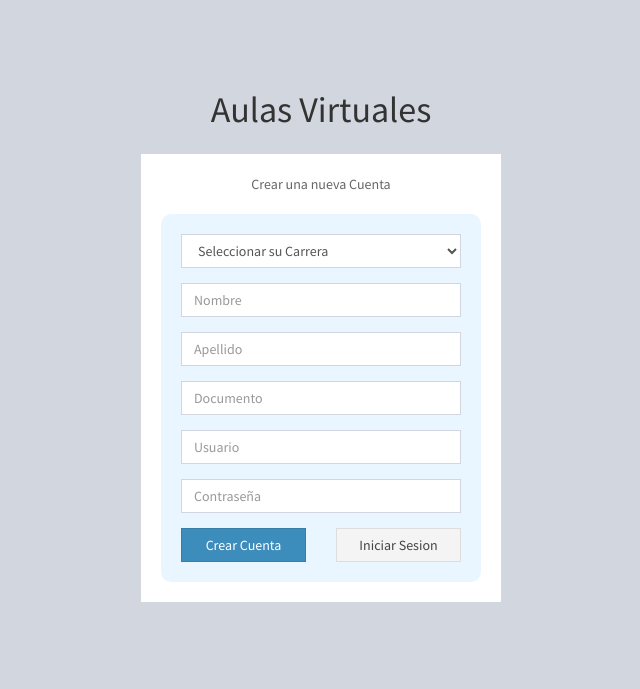
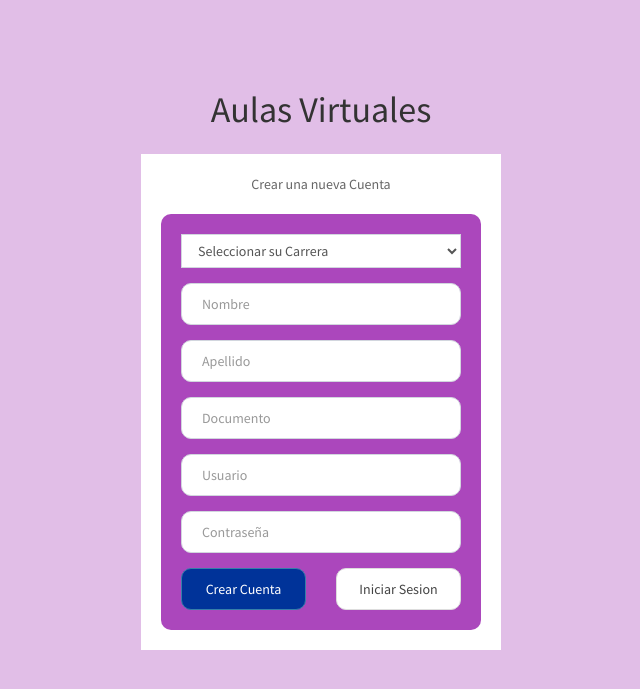
Before and after one commit to Ney1981/Aulas, a PHP site: page /Aulas/Crear-Cuenta in a window 1280 px wide. Shown: the top 689 px of the page, without its empty margins (319-959 px from the left). Run offline with PHP 8.4, Linux system fonts and the light colour scheme; data comes from the database, SQL or seed files in the repository; some libraries are stand-ins or nearby versions.

Commit message:
Style de formulario de ingreso

```diff
--- a/Vistas/modulos/Crear-Cuenta.php
+++ b/Vistas/modulos/Crear-Cuenta.php
@@ -10,7 +10,7 @@
 
         <p class="login-box-msg">Crear una nueva Cuenta</p>
 
-        <div class="login-form-container" style="background-color: #eaf6ff; padding: 20px; border-radius: 10px;">
+        <div class="login-form-container" style="background-color: #AB47BC; padding: 20px; border-radius: 10px;">
 
             <form method="post">
 
@@ -37,31 +37,36 @@
 
                 <div class="form-group has-feedback">
 
-                    <input type="text" class="form-control" name="nombre" placeholder="Nombre">
+                    <input type="text" class="form-control" style="padding: 20px; border-radius: 10px;"
+                    name="nombre" placeholder="Nombre">
 
                 </div>
 
                 <div class="form-group has-feedback">
 
-                    <input type="text" class="form-control" name="apellido" placeholder="Apellido">
+                    <input type="text" class="form-control" style="padding: 20px; border-radius: 10px;"
+                    name="apellido" placeholder="Apellido">
 
                 </div>
 
                 <div class="form-group has-feedback">
 
-                    <input type="text" class="form-control" name="documento" placeholder="Documento">
+                    <input type="text" class="form-control" style="padding: 20px; border-radius: 10px;"
+                    name="documento" placeholder="Documento">
 
                 </div>
 
                 <div class="form-group has-feedback">
 
-                    <input type="text" class="form-control" id="usuario" name="usuario" placeholder="Usuario">
+                    <input type="text" class="form-control" style="padding: 20px; border-radius: 10px;"
+                    id="usuario" name="usuario" placeholder="Usuario">
 
                 </div>
 
                 <div class="form-group has-feedback">
 
-                    <input type="password" class="form-control" name="clave" placeholder="Contraseña">
+                    <input type="password" class="form-control" style="padding: 20px; border-radius: 10px;"
+                    name="clave" placeholder="Contraseña">
                     <input type="hidden" class="form-control" name="rol" value="Estudiante">
 
                 </div>
@@ -70,14 +75,18 @@
 
                     <div class="col-xs-6">
 
-                        <button type="submit" class="btn btn-primary btn-block btn-flat">Crear Cuenta</button>
+                        <button type="submit" class="btn btn-primary btn-block btn-flat"
+                        style="background-color: #003399; padding: 10px; border-radius: 10px;">
+                        Crear Cuenta</button>
 
                     </div>
 
                     <div class="col-xs-6">
 
                         <a href="Ingresar">
-                        <button type="button" class="btn btn-default btn-block btn-flat">Iniciar Sesion</button>
+                        <button type="button" class="btn btn-default btn-block btn-flat"
+                        style="background-color: #FFFFFF; padding: 10px; border-radius: 10px;">
+                        Iniciar Sesion</button>
                         </a>
 
                     </div>
--- a/Vistas/plantilla.php
+++ b/Vistas/plantilla.php
@@ -51,7 +51,7 @@ session_start();
   <script src="http://localhost/Aulas/Vistas/sweetalert2/sweetalert2.all.js"></script>
 
 </head>
-<body class="hold-transition skin-blue sidebar-mini login-page">
+<body class="hold-transition skin-blue sidebar-mini login-page"  style="background-color: #E1BEE7;">
 
 
   <?php
```
Also changed, not shown: Vistas/modulos/Ingresar.php (+9 -5 lines).
